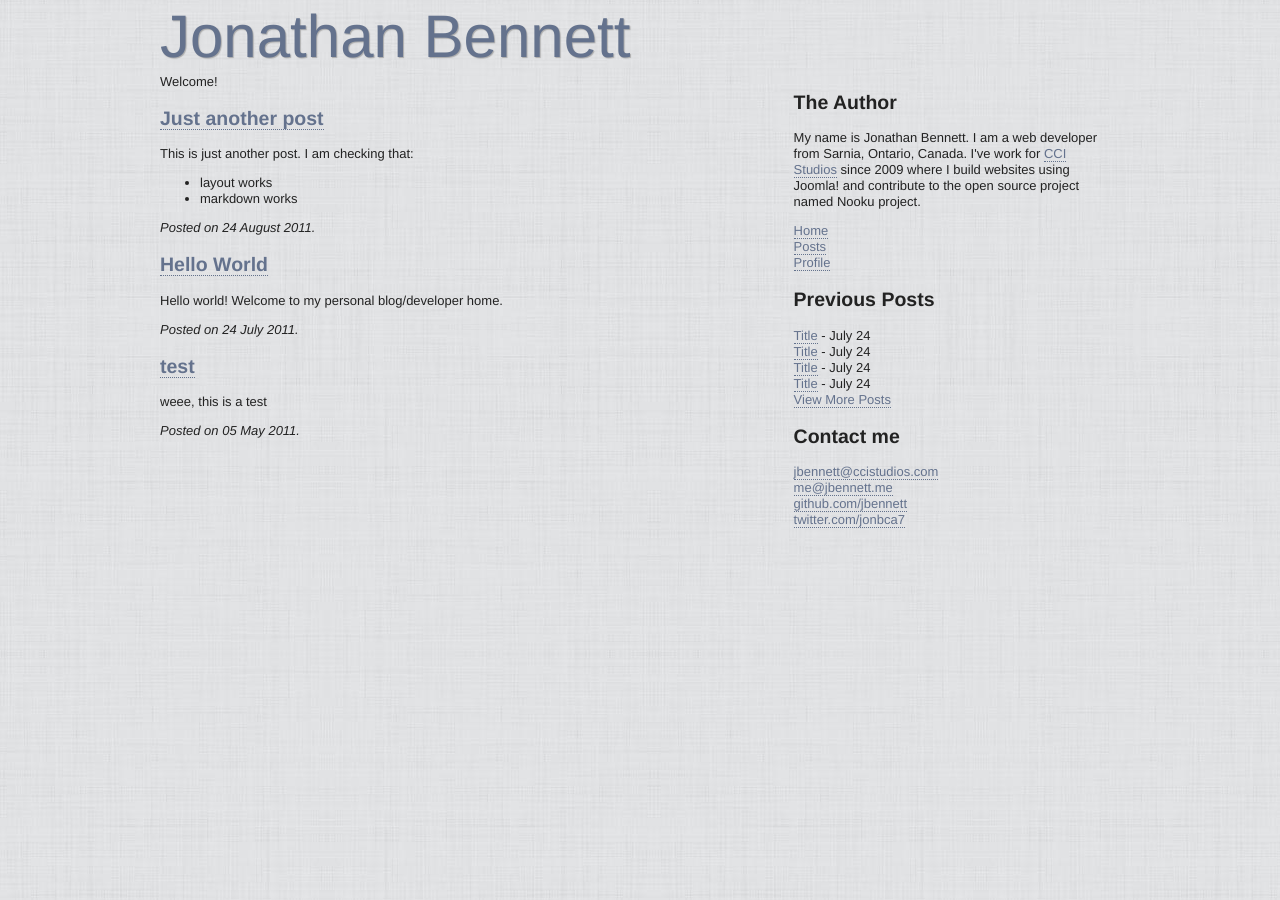
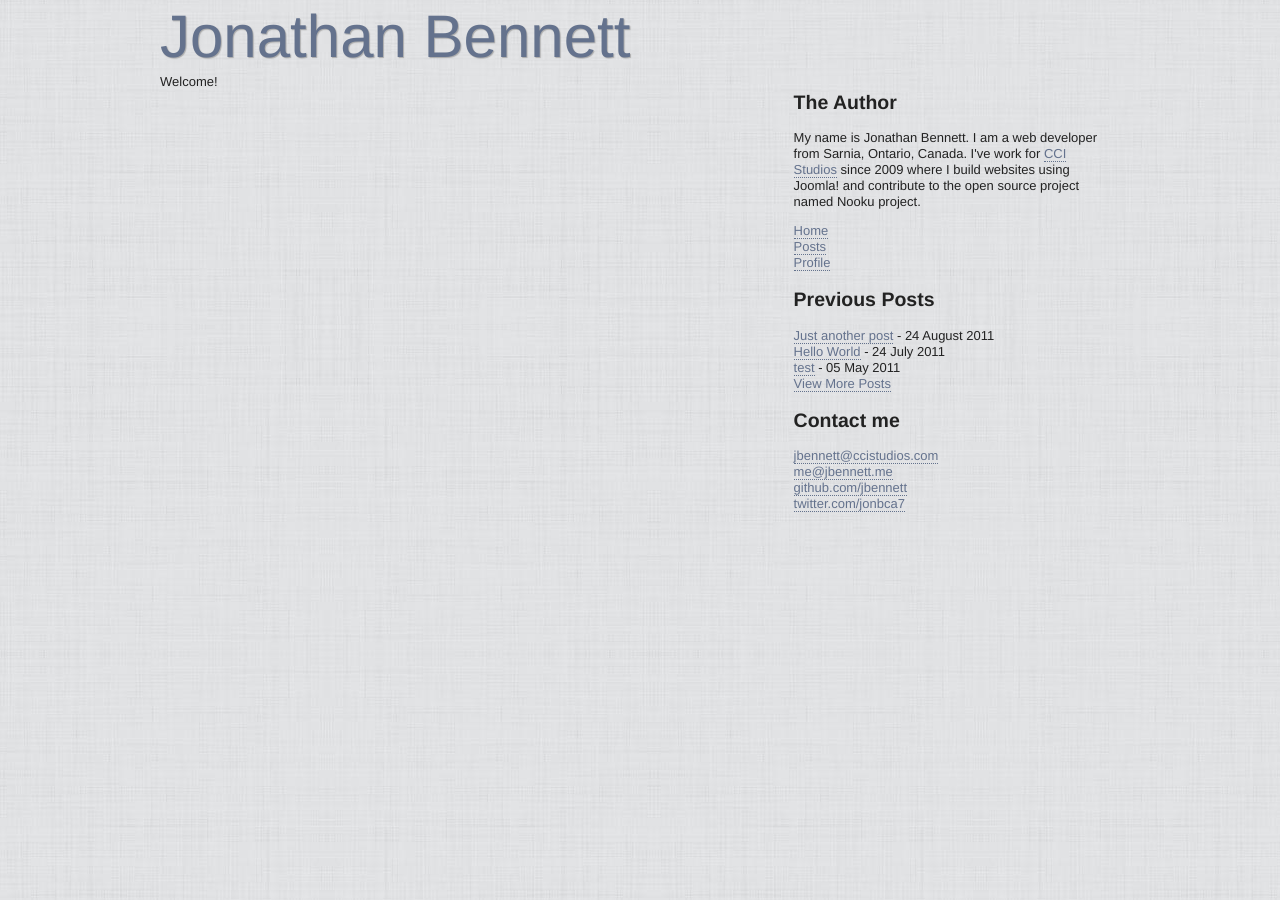
Before and after one commit to jbennett/jbennett.github.com, a Jekyll site: the page built from index.html, in a window 1280 px wide. Built offline with Jekyll 4.4.1, drawn with Linux system fonts in a browser that asks for light colours.

Commit message:
Move posts list to sidebar

```diff
--- a/_layouts/default.html
+++ b/_layouts/default.html
@@ -47,11 +47,14 @@
 				<nav>
 					<h2>Previous Posts</h2>
 					<ul>
-						<li><a href="#">Title</a> - July 24</li>
-						<li><a href="#">Title</a> - July 24</li>
-						<li><a href="#">Title</a> - July 24</li>
-						<li><a href="#">Title</a> - July 24</li>
-						<li><a href="#">View More Posts</a></li>
+						{% for post in site.posts limit:5 %}
+							<li>
+								<a href="{{ post.url }}">{{ post.title }}</a> -
+								{{ post.date | date_to_long_string }}
+							</li>
+						{% endfor %}
+
+						<li><a href="/posts.html">View More Posts</a></li>
 					</ul>
 				</nav>
 
--- a/index.html
+++ b/index.html
@@ -4,9 +4,3 @@ title: Jonathan Bennett
 ---
 
 Welcome!
-
-{% for post in site.posts limit:5 %}
-	<h2><a href="{{ post.url }}">{{ post.title }}</a></h2>
-	{{ post.content }}
-	<em>Posted on {{ post.date | date_to_long_string }}.</em>
-{% endfor %}
```
